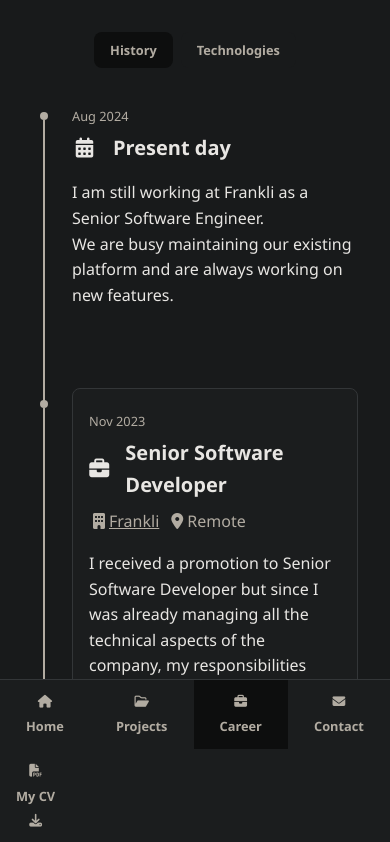
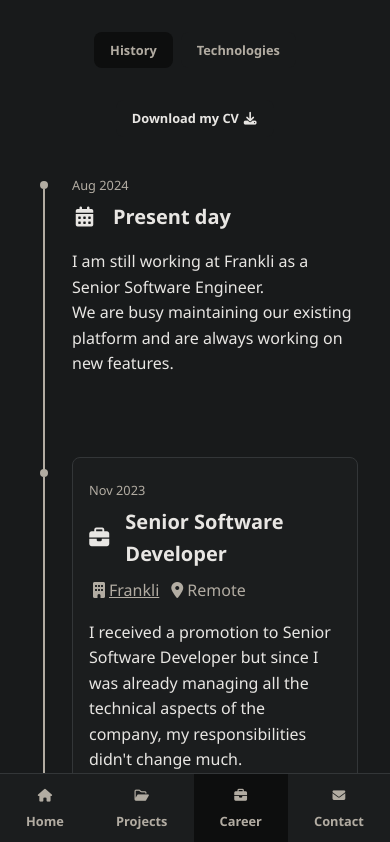
Before and after one commit to dairefinn/dairefinn.github.io, an Angular app: page /career/history in a window 390 px wide. Shown: the top 842 px of the page. Built offline with nearby package versions, Linux system fonts and the light colour scheme.

Commit message:
CV download no longer breaks mobile sidebar

```diff
--- a/src/app/components/sidebar-link/sidebar-link.component.html
+++ b/src/app/components/sidebar-link/sidebar-link.component.html
@@ -23,10 +23,10 @@
             <span class="navigation-link-title">{{ sidebarItem.title }}</span>
             @switch (sidebarItem.itemType) {
                 @case (eSidebarItemType.EXTERNAL) {
-                    <span class="fa fa-fw fa-external-link"></span>
+                    <span class="sidebar-type-icon fa fa-fw fa-external-link"></span>
                 }
                 @case (eSidebarItemType.DOWNLOAD) {
-                    <span class="fa fa-fw fa-download"></span>
+                    <span class="sidebar-type-icon fa fa-fw fa-download"></span>
                 }
             }
         </ng-template>
--- a/src/app/components/sidebar-link/sidebar-link.component.scss
+++ b/src/app/components/sidebar-link/sidebar-link.component.scss
@@ -31,6 +31,10 @@ li {
         & > .navigation-link-title {
             line-height: .8rem;
         }
+
+        .sidebar-type-icon {
+            display: none;
+        }
     }
 
     @include breakpoints.xs {
@@ -53,6 +57,10 @@ li {
             .navigation-link-title {
                 display: block;
             }
+
+            .sidebar-type-icon {
+                display: inline;
+            }
         }
     }
 }
--- a/src/app/components/sidebar/sidebar.component.html
+++ b/src/app/components/sidebar/sidebar.component.html
@@ -19,6 +19,7 @@
         </ul>
 
         <div class="navigation-heading">Downloads</div>
+
         <ul class="area-download-links">
             @for (sidebarItem of downloadLinks; track sidebarItem) {
                 <app-sidebar-link [sidebarItem]="sidebarItem"></app-sidebar-link>
--- a/src/app/components/sidebar/sidebar.component.scss
+++ b/src/app/components/sidebar/sidebar.component.scss
@@ -29,19 +29,19 @@
         display: flex;
         margin: 0;
         padding: 0;
-        flex-wrap: wrap;
+        flex-wrap: nowrap;
         user-select: none;
-
-        &.area-internal-links {
-            flex-wrap: nowrap;
-
-            & > * {
-                flex-grow: 1;
-            }
-        }
 
         &.area-external-links {
             display: none;
+        }
+
+        &.area-download-links {
+            display: none;
+        }
+
+        & > * {
+            flex-grow: 1;
         }
     }
 
@@ -58,8 +58,13 @@
 
         ul {
             flex-direction: column;
+            display: block;
 
             &.area-external-links {
+                display: block;
+            }
+
+            &.area-download-links {
                 display: block;
             }
         }
--- a/src/app/pages/career/career.component.html
+++ b/src/app/pages/career/career.component.html
@@ -1,17 +1,18 @@
 <div class="container-component-career">
     <app-page-wrapper>
-        <!-- <div class="area-csv-download print-hidden">
-            <app-button (click)="downloadCV()" title="Download my CV">
-                <span>Download my CV&nbsp;</span>
-                <span class="fa fa-fw fa-download clickable"></span>
-            </app-button>
-        </div> -->
-
         <div class="area-navigation-tabs" [class.print-hidden]="isOnPageCV">
             <div class="area-navigation-tabs-inner">
                 <app-navigation-tabs [options]="optionsNavigation"></app-navigation-tabs>
             </div>
         </div>
+
+        <div class="area-csv-download print-hidden">
+            <app-button (click)="downloadCV()" title="Download my CV">
+                <span>Download my CV&nbsp;</span>
+                <span class="fa fa-fw fa-download clickable"></span>
+            </app-button>
+        </div>
+
         <router-outlet/>
     </app-page-wrapper>
 </div>
--- a/src/app/pages/career/career.component.scss
+++ b/src/app/pages/career/career.component.scss
@@ -4,7 +4,7 @@
 .container-component-career {
     .area-csv-download {
         text-align: center;
-        padding-bottom: 16px;
+        padding-bottom: 32px;
     }
 
     .area-navigation-tabs {
@@ -15,4 +15,10 @@
             width: 100%;
         }
     }
+
+    @include breakpoints.md {
+        .area-csv-download {
+            display: none;
+        }
+    }
 }
```
